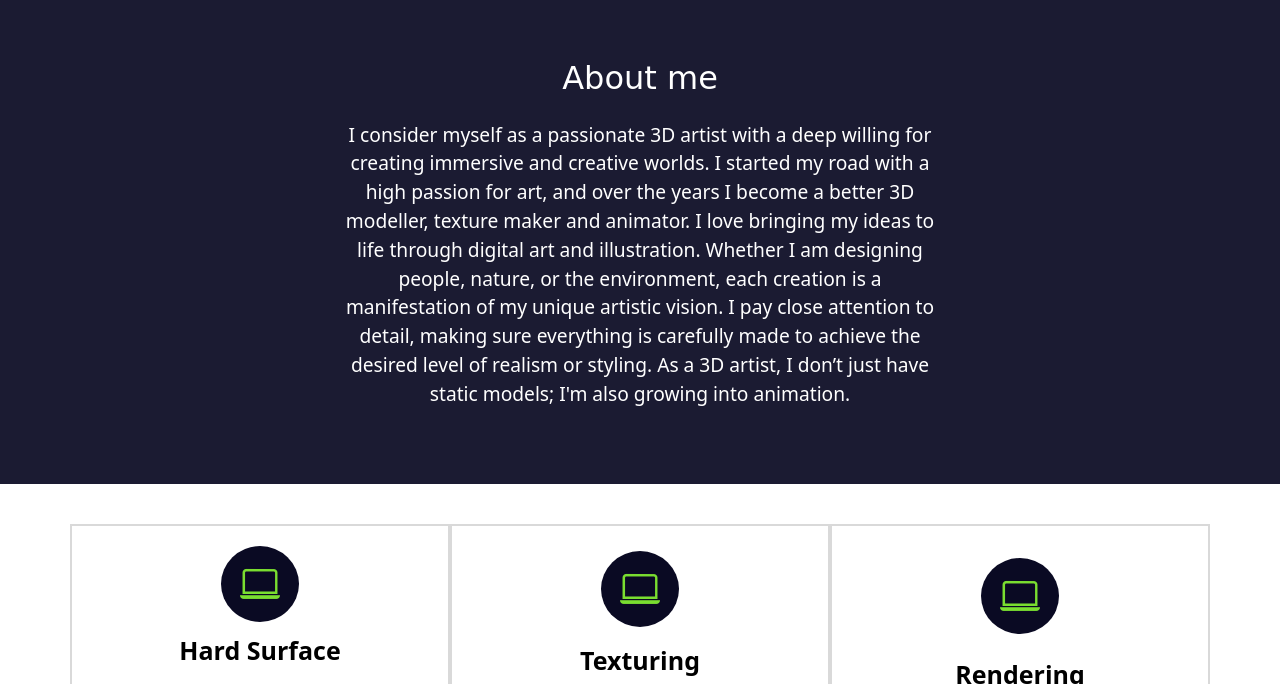
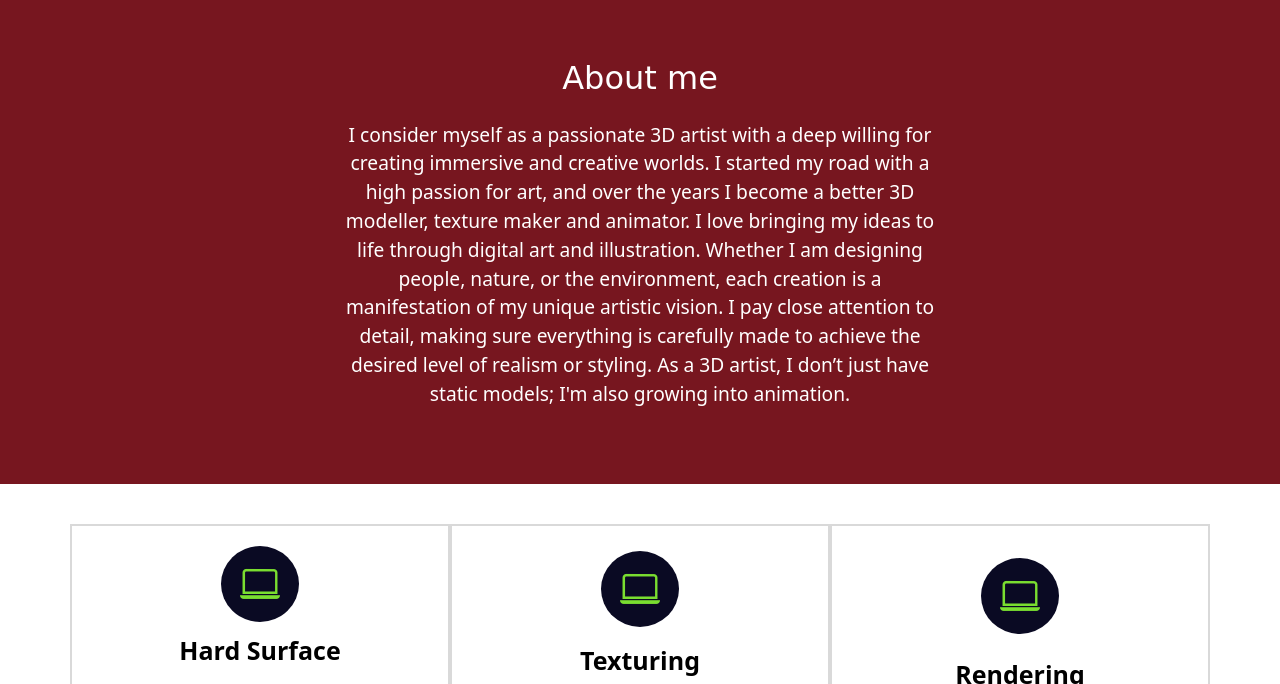
Before and after one commit to Krynnx3D/Portfolio, a plain HTML site: page index.html in a window 1280 px wide. Shown: the part 911-1595 px from the top of the page. Drawn offline with nearby package versions, Linux system fonts and the light colour scheme; files whose address does not match are found by name; a web font is replaced by a local one.

Commit message:
cambio de color

```diff
--- a/css/styles.css
+++ b/css/styles.css
@@ -26,7 +26,7 @@ h1{
 
 .seccion-oscura{
   color: white;
-  background-color: #1b1b32;
+  background-color: #77161F;
 }
 
 .seccion-clara{
```
